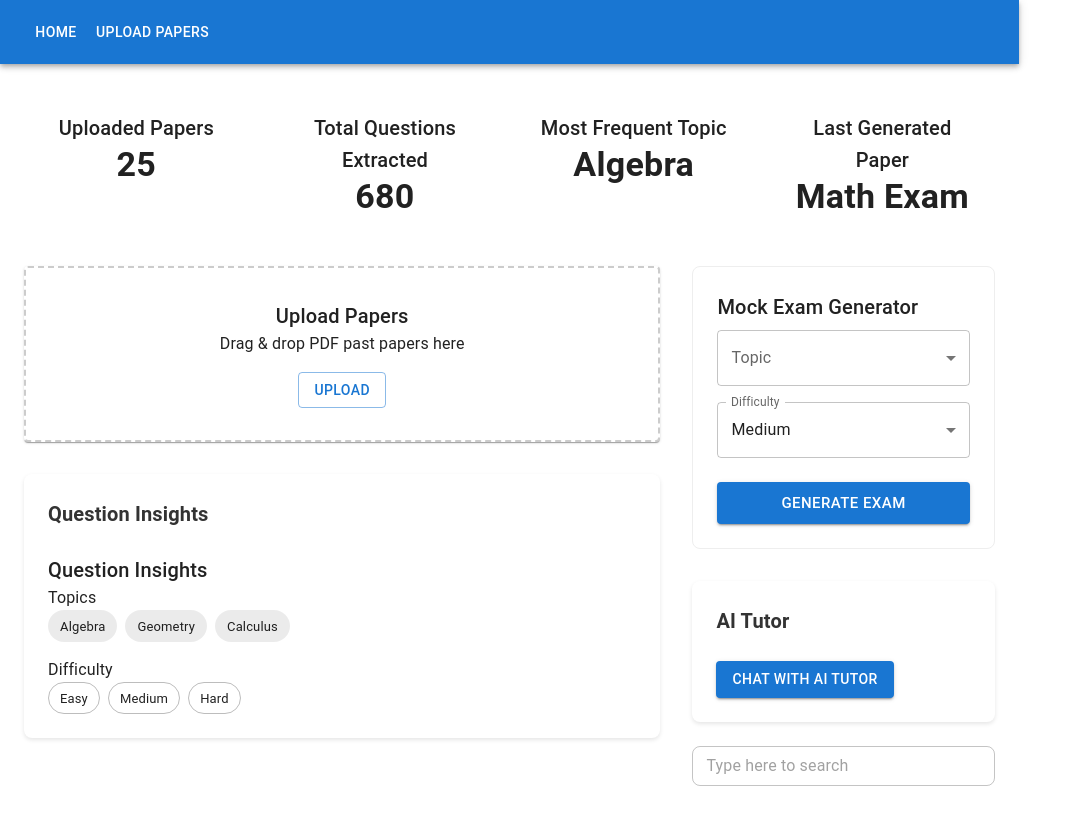
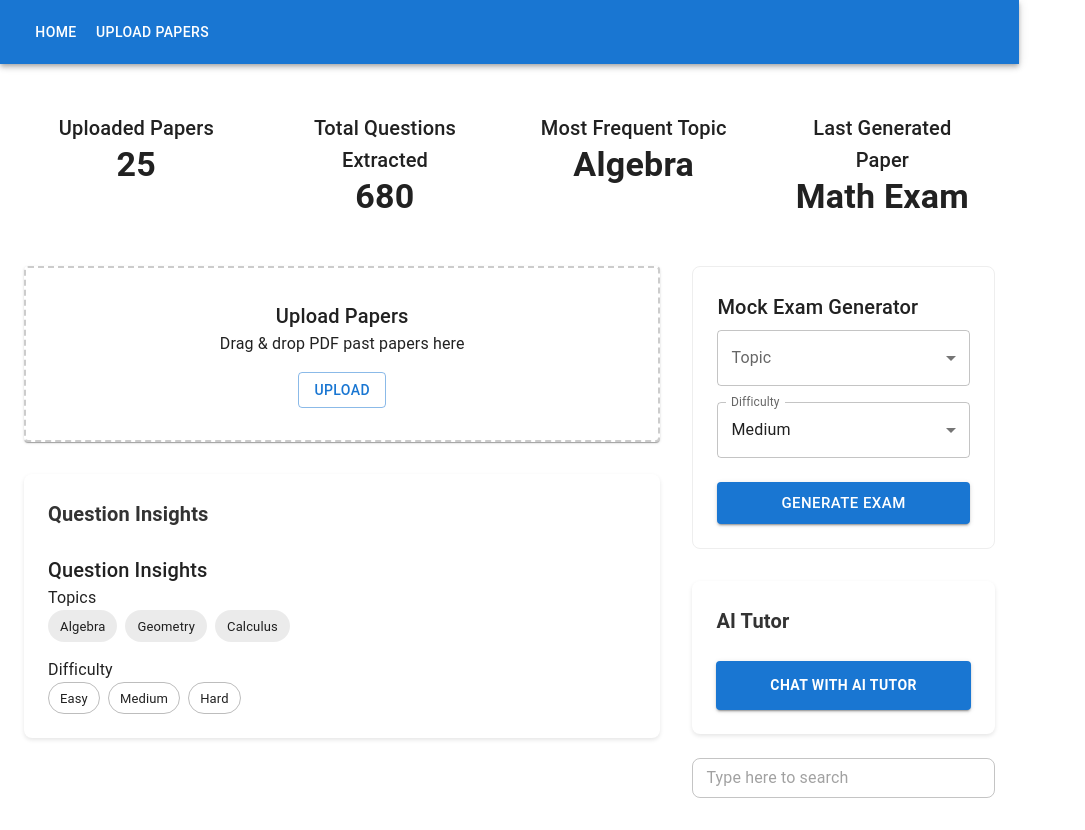
Before and after one commit to SamiduSamarasinghe/HND_FINAL_PRO_AI-MODEL, a React (Vite) app in the folder edugenai-ui/: page / in a window 1280 px wide. Shown: the whole page, without its empty margins (0-1085 px from the left). Built offline with nearby package versions, Linux system fonts and the light colour scheme.

Commit message:
Update ChatbotPopup.jsx

```diff
--- a/edugenai-ui/src/components/ChatbotPopup.jsx
+++ b/edugenai-ui/src/components/ChatbotPopup.jsx
@@ -1,19 +1,22 @@
-import { useState } from 'react';
-import { Button, Dialog, DialogTitle, DialogContent } from '@mui/material';
+import { Button } from '@mui/material';
 
 export default function ChatbotPopup() {
-    const [open, setOpen] = useState(false);
-
     return (
-        <>
-            <Button variant="contained" onClick={() => setOpen(true)}>Chat with AI Tutor</Button>
-            <Dialog open={open} onClose={() => setOpen(false)}>
-                <DialogTitle>AI Tutor</DialogTitle>
-                <DialogContent>
-                    {/* Chat interface here */}
-                    <p>Mock chat messages will go here.</p>
-                </DialogContent>
-            </Dialog>
-        </>
+        <Button
+            variant="contained"
+            fullWidth
+            sx={{
+                py: 1.5,
+                fontWeight: 'bold',
+                textTransform: 'none',
+                backgroundColor: '#1976d2',
+                borderRadius: 1,
+                '&:hover': {
+                    backgroundColor: '#1565c0'
+                }
+            }}
+        >
+            CHAT WITH AI TUTOR
+        </Button>
     );
 }
```
